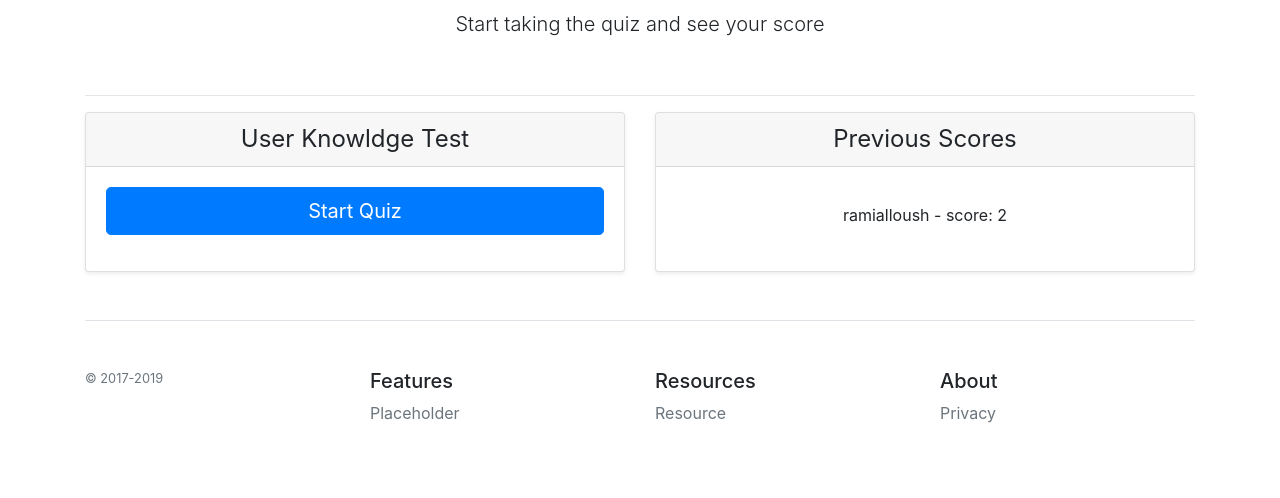
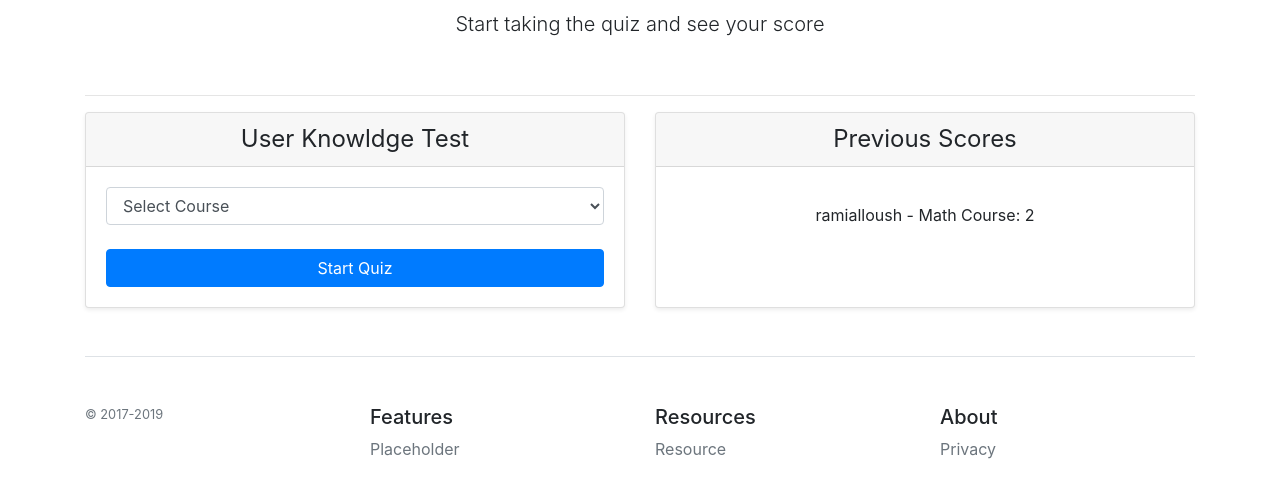
Before and after one commit to rami-alloush/user_survey_app, a Django app: page /quiz/ in a window 1280 px wide. Shown: the part 201-699 px from the top of the page. Run offline with Django 3.2, Linux system fonts and the light colour scheme; a user stored in the database is signed in; data comes from the database, SQL or seed files in the repository; both versions use the stored data as it was after the commit.

Commit message:
Score is associated with course Couse selection enforced before quiz

```diff
--- a/quiz/admin.py
+++ b/quiz/admin.py
@@ -26,7 +26,10 @@ class QuestionAdmin(admin.ModelAdmin):
         # Disable delete
         return False
 
+class ScoreAdmin(admin.ModelAdmin):
+    list_display = ['user', 'score', 'course']
+
 
 admin.site.register(Course, CourseAdmin)
 admin.site.register(Question, QuestionAdmin)
-admin.site.register(Score)
+admin.site.register(Score, ScoreAdmin)
--- /dev/null
+++ b/quiz/forms.py
@@ -0,0 +1,15 @@
+# from crispy_forms.helper import FormHelper
+from django import forms
+from .models import Course
+
+
+class CourseSelectForm(forms.Form):
+    course_name = forms.ModelChoiceField(
+        empty_label="Select Course",
+        queryset=Course.objects.all(),
+        widget=forms.Select(attrs={'class':'form-control','label_from_instance ':'dd'})
+    )
+
+    def __init__(self, *args, **kwargs):
+        super(CourseSelectForm, self).__init__(*args, **kwargs)
+        self.fields['course_name'].label = ''
--- a/quiz/models.py
+++ b/quiz/models.py
@@ -35,6 +35,7 @@ class Question(models.Model):
 class Score(models.Model):
     user = models.ForeignKey(User, verbose_name='User',
                              on_delete=models.CASCADE)
+    course = models.ForeignKey(Course, on_delete=models.CASCADE)
     date = models.DateTimeField('Quiz Date', default=timezone.now)
     score = models.IntegerField(default=0)
 
--- a/quiz/templates/quiz/index.html
+++ b/quiz/templates/quiz/index.html
@@ -7,11 +7,13 @@
             <h4 class="my-0 font-weight-normal">User Knowldge Test</h4>
         </div>
         <div class="card-body">
-            {% if request.user.is_authenticated and score_list.count < 2 %}
-            <a href="{% url 'quiz:detail' 1 %}" class="btn btn-lg btn-block btn-primary" role="button">Start
-                Quiz</a>
-            {% elif score_list.count == 2 %}
-            You can't take the quiz more than two times :/
+            {% if request.user.is_authenticated %}
+            <form action="/quiz/start/" method="post">
+                {% csrf_token %}
+                {{ form }}
+                <br>
+                <input type="submit" class="btn btn-block btn-primary" value="Start Quiz">
+            </form>
             {% else %}
             You must log in first to take the quiz
             {% endif %}
@@ -25,7 +27,7 @@
         <div class="card-body">
             <ul class="list-unstyled mt-3 mb-4">
                 {% for score in score_list %}
-                <li>{{ score }}</li>
+                <li>{{ score.user }} - {{ score.course }}: {{ score.score }}</li>
                 {% endfor %}
             </ul>
         </div>
--- a/quiz/urls.py
+++ b/quiz/urls.py
@@ -6,7 +6,9 @@ from . import views
 app_name = 'quiz'
 urlpatterns = [
     path('', views.IndexView.as_view(), name='index'),  # use name for reverse function
-    path('<int:pk>/', login_required(views.DetailView.as_view()), name='detail'),
+    path('start/', login_required(views.startQuiz), name='start'),
+    # path('<int:pk>/', login_required(views.DetailView.as_view()), name='detail'),
+    path('course/<int:pk_course>/<int:pk>/', login_required(views.DetailView.as_view()), name='detail'),
     path('<int:question_id>/vote/', login_required(views.VoteView), name='vote'),
     path('thanks/', login_required(views.ThanksView), name='thanks'),
 ]
--- a/quiz/views.py
+++ b/quiz/views.py
@@ -5,17 +5,39 @@ from django.shortcuts import get_object_or_404, render
 from django.template import loader
 from django.views import generic
 from django.utils import timezone
-from .models import Question, Score
+from .models import Course, Question, Score
+from .forms import CourseSelectForm
 
 
-# def IndexView(request):
-#     request.session['score'] = 0
-#     return render(request, 'quiz/index.html')
+def startQuiz(request):
+    request.session['score'] = 0
+    # if this is a POST request we need to process the form data
+    if request.method == 'POST':
+        # create a form instance and populate it with data from the request:
+        form = CourseSelectForm(request.POST)
+        # check whether it's valid:
+        if form.is_valid():
+            # process the data in form.cleaned_data as required
+            course_id = form['course_name'].value()
+            # redirect to a new URL:
+            # return HttpResponseRedirect('/quiz/thanks/')
+            return HttpResponseRedirect(reverse('quiz:detail', args=(course_id,1),))
+
+    # if a GET (or any other method)
+    else:
+        return HttpResponseRedirect('/quiz/')
 
 
 class IndexView(generic.ListView):
     model = Score
     template_name = 'quiz/index.html'
+
+    def get_context_data(self, **kwargs):
+        context = super(IndexView, self).get_context_data(**kwargs)
+        context.update({
+            'form': CourseSelectForm(),
+        })
+        return context
 
     def get_queryset(self):
         """
```
Also changed, not shown: db.sqlite3, quiz/migrations/0004_score_course.py (added).
